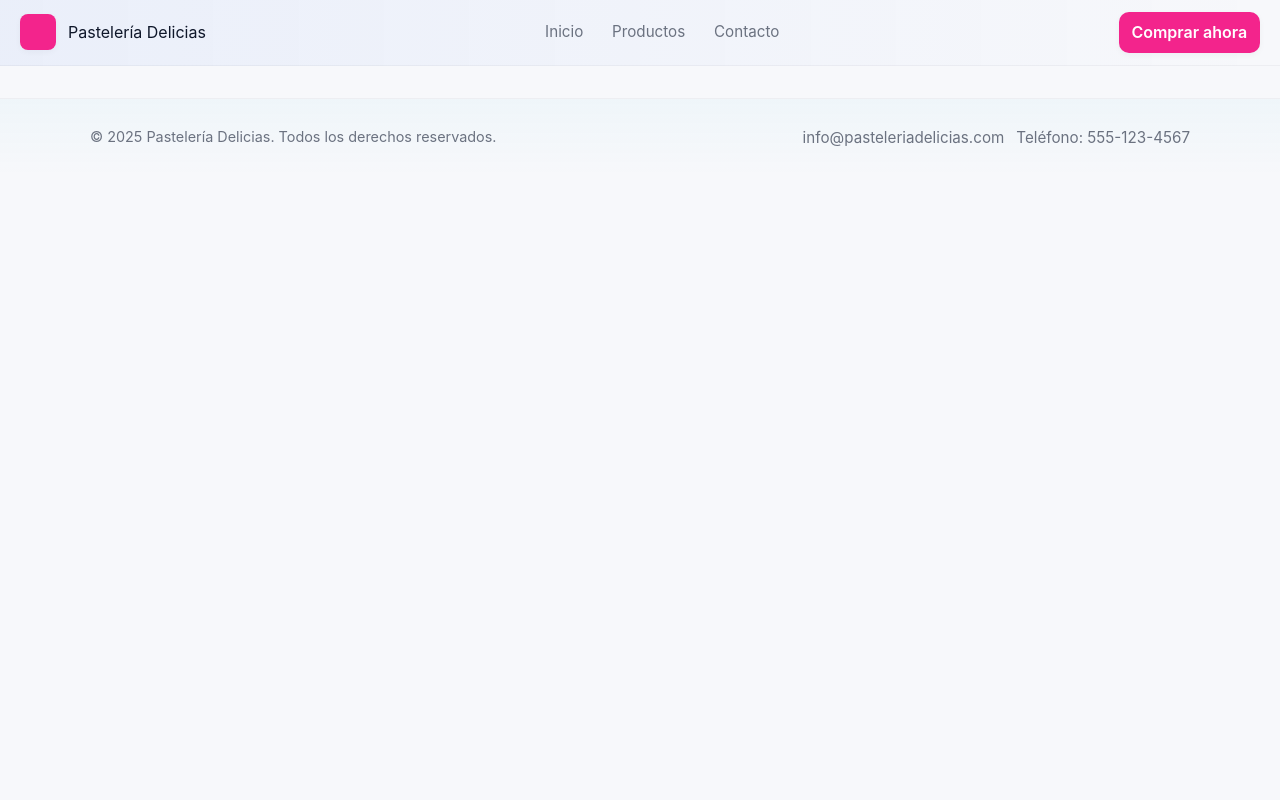
After one commit to DeybiPayco/T07_PASTELERIA, a Flask app: page /productos in a window 1280 px wide. The commit adds this page. Run offline with Flask 3, Linux system fonts and the light colour scheme; style sheets or scripts are compiled from the project's sources.

Commit message:
creacion de cantacnos.html y productos.html

```diff
--- a/app.py
+++ b/app.py
@@ -9,6 +9,13 @@ app = Flask(__name__)
 def index():
     return render_template ('index.html')
 
+@app.route("/productos")
+def productos():
+    return render_template("productos.html")
+
+@app.route('/contact')
+def contactanos():
+    return render_template('contactanos.html')
 
 #ejecutar mi servidor
 if __name__ == '__main__':
--- a/static/css/home.css
+++ b/static/css/home.css
@@ -6,8 +6,8 @@
 :root{
   --bg: #f7f8fb;
   --surface: #ffffff;
-  --primary: #2563eb; /* azul */
-  --primary-600: #1e40af;
+  --primary: #f3248c; /* azul */
+  --primary-600: #eb56c6;
   --accent: #06b6d4; /* cian */
   --muted: #6b7280;
   --danger: #ef4444;
--- a/templates/index.html
+++ b/templates/index.html
@@ -24,9 +24,9 @@
         <h1>Pastelería Delicias</h1>
       </div>
       <nav class="nav">
-        <a href="#">Inicio</a>
-        <a href="#">Productos</a>
-        <a href="#">Contacto</a>
+        <a href="{{ url_for('index') }}">Inicio</a>
+        <a href="{{ url_for('productos') }}">Productos</a>
+        <a href="{{ url_for('contactanos') }}">Contacto</a>
       </nav>
       <button class="btn btn-primary">Comprar ahora</button>
     </div>
--- /dev/null
+++ b/templates/productos.html
@@ -0,0 +1,54 @@
+<!DOCTYPE html>
+<html lang="es">
+
+<head>
+  <meta charset="UTF-8">
+  <meta name="viewport" content="width=device-width, initial-scale=1.0">
+
+  <!-- Tailwind generado -->
+  <link href="{{ url_for('static', filename='css/output.css') }}" rel="stylesheet">
+  <!-- Estilos generales -->
+  <link href="{{ url_for('static', filename='css/home.css') }}" rel="stylesheet">
+  <!-- Estilos del carrusel -->
+  <link href="{{ url_for('static', filename='css/carrusel.css') }}" rel="stylesheet">
+
+  <title>Pastelería Delicias</title>
+</head>
+
+<body>
+  <!-- Header -->
+  <header class="header">
+    <div class="header-inner">
+      <div class="brand">
+        <span class="logo"></span>
+        <h1>Pastelería Delicias</h1>
+      </div>
+      <nav class="nav">
+        <a href="{{ url_for('index') }}">Inicio</a>
+        <a href="{{ url_for('productos') }}">Productos</a>
+        <a href="{{ url_for('contactanos') }}">Contacto</a>
+      </nav>
+      <button class="btn btn-primary">Comprar ahora</button>
+    </div>
+  </header>
+
+
+
+  <!-- Footer -->
+  <footer class="footer">
+    <div class="footer-inner">
+      <p class="copyright">
+        &copy; 2025 Pastelería Delicias. Todos los derechos reservados.
+      </p>
+      <div class="links">
+        <a href="mailto:info@pasteleriadelicias.com">info@pasteleriadelicias.com</a>
+        <a href="tel:5551234567">Teléfono: 555-123-4567</a>
+      </div>
+    </div>
+  </footer>
+
+  <!-- JS del carrusel -->
+  <script src="{{ url_for('static', filename='js/carrusel.js') }}"></script>
+</body>
+
+</html>
```
Also changed, not shown: static/js/carousel.js (added, +61 -0 lines), templates/contactanos.html (added, +54 -0 lines).
